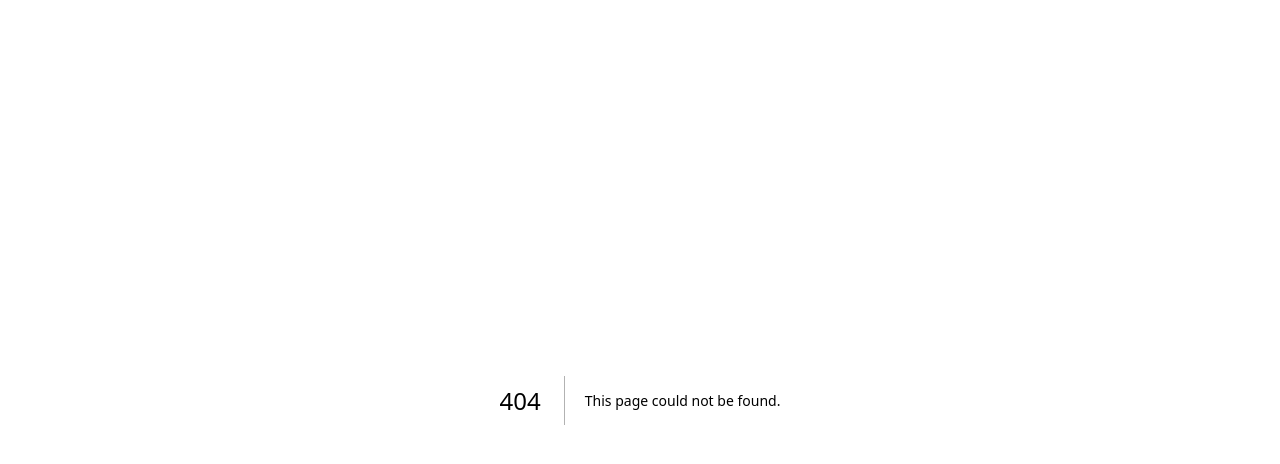
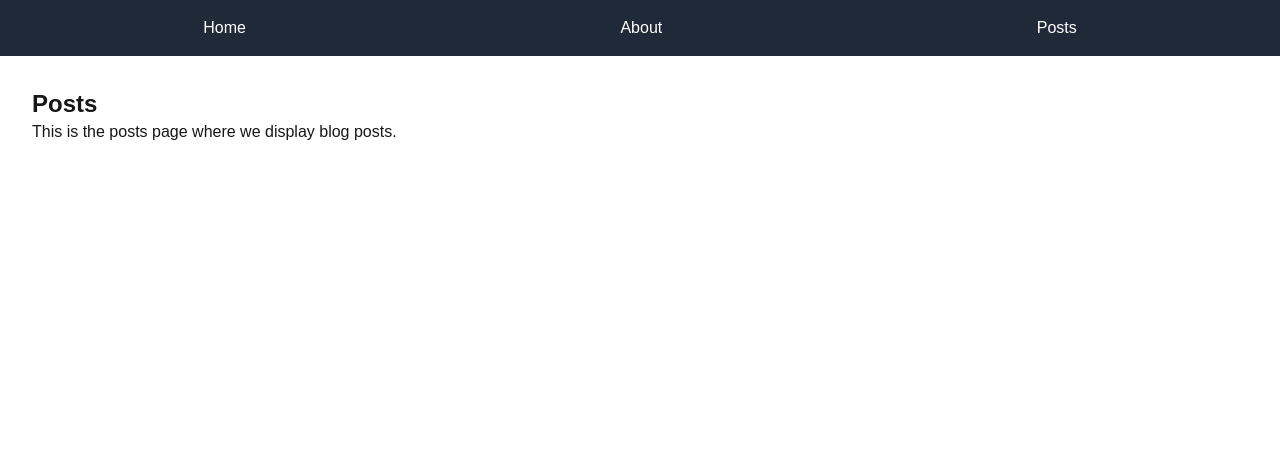
Before and after one commit to Matthsworld/alx-project-0x02-setup, a Next.js app in the folder alx-project-2/: page /posts in a window 1280 px wide. Before the commit this address had no page. Shown: the top 464 px of the page. Built offline with nearby package versions, Linux system fonts and the light colour scheme.

Commit message:
add: Implemented reusable Header component and added navigation between pages

```diff
--- a/alx-project-2/components/layout/Header.tsx
+++ b/alx-project-2/components/layout/Header.tsx
@@ -1,4 +1,27 @@
 import Link from "next/link";
+import React from "react";
+
+const Header: React.FC = () => {
+  return (
+    <header className="bg-gray-800 text-white p-4">
+      <nav className="flex justify-around">
+        <Link href="/home" legacyBehavior>
+          <a className="hover:text-blue-400">Home</a>
+        </Link>
+        <Link href="/about" legacyBehavior>
+          <a className="hover:text-blue-400">About</a>
+        </Link>
+        <Link href="/posts" legacyBehavior>
+          <a className="hover:text-blue-400">Posts</a>
+        </Link>
+      </nav>
+    </header>
+  );
+};
+
+export default Header;
+
+/*import Link from "next/link";
 
 const Header = () => {
   return (
@@ -18,7 +41,7 @@ const Header = () => {
 };
 
 export default Header;
-
+*/
 /*const Header = () => {
     return (
       <header>
--- /dev/null
+++ b/alx-project-2/pages/posts.tsx
@@ -0,0 +1,16 @@
+import React from "react";
+import Header from "@/components/layout/Header";
+
+const PostsPage = () => {
+  return (
+    <div>
+      <Header />
+      <main className="p-8">
+        <h1 className="text-2xl font-bold">Posts</h1>
+        <p>This is the posts page where we display blog posts.</p>
+      </main>
+    </div>
+  );
+};
+
+export default PostsPage;
```
